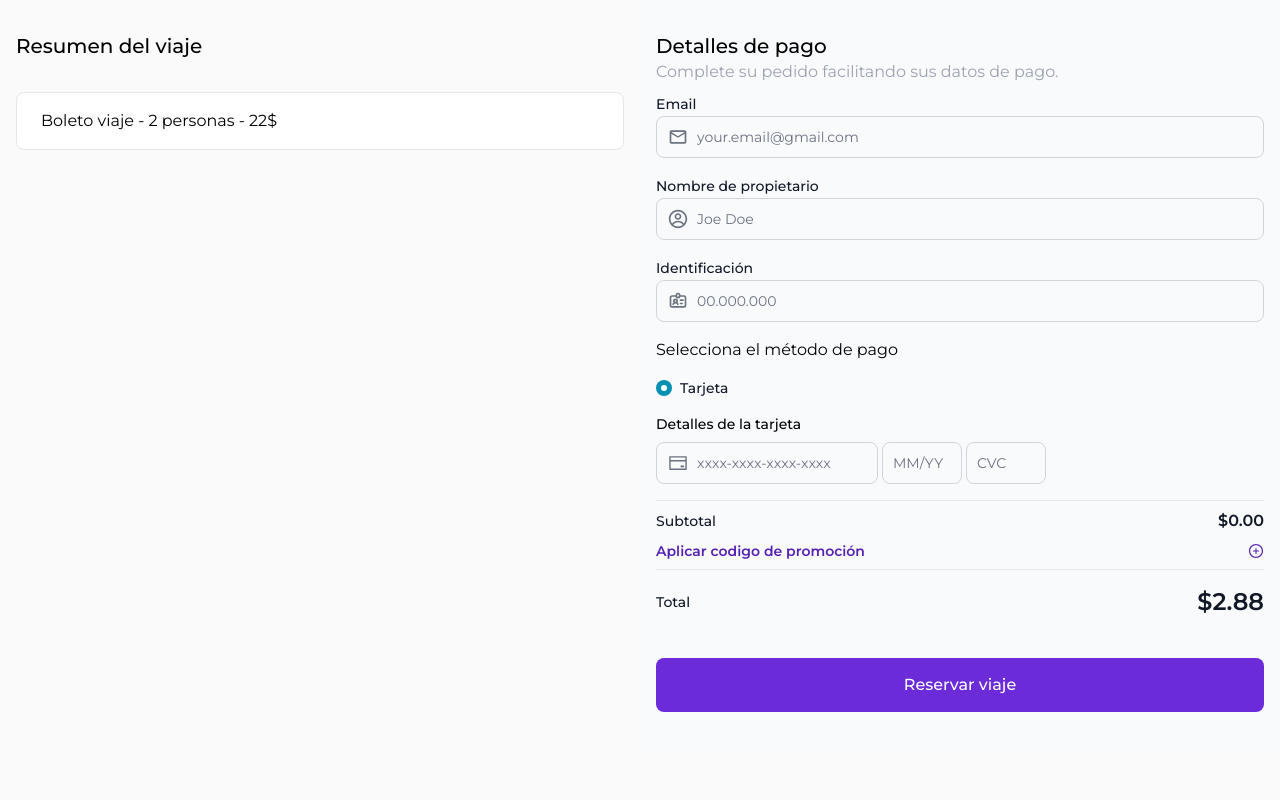
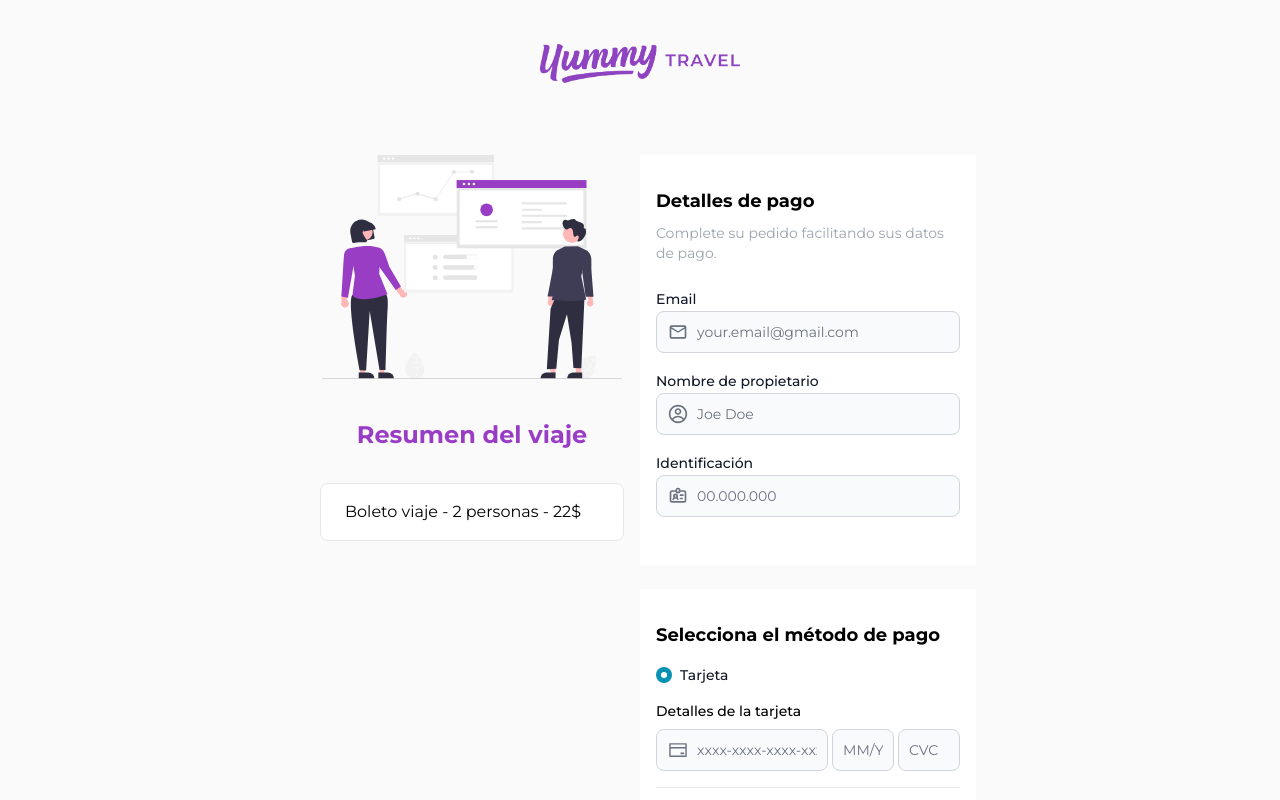
Before and after one commit to Michael-Liendo/yummy-travels, a React (Vite) app: page /checkout in a window 1280 px wide. Shown: the top 800 px of the page. Built offline with nearby package versions, Linux system fonts and the light colour scheme.

Commit message:
refactor(checkout): add main image, separe section by box, improve styles for boxes

```diff
--- a/src/routes/Checkout.tsx
+++ b/src/routes/Checkout.tsx
@@ -4,24 +4,36 @@ import { MdOutlineEmail } from "react-icons/md";
 import { AiOutlineCreditCard, AiOutlinePlusCircle } from "react-icons/ai";
 import { HiOutlineIdentification } from "react-icons/hi";
 import { useState } from "react";
+import { AppLayout } from "../layout";
+import resumeSvg from "../assets/resume.svg";
 
 export default function Checkout() {
-  const [paymentMethod, setPaymentMethod] = useState<'card' | 'pago-movil' | 'zelle'>('card')
+  const [paymentMethod, setPaymentMethod] = useState<
+    "card" | "pago-movil" | "zelle"
+  >("card");
   const [openModal, setOpenModal] = useState<string | undefined>();
 
-
-  const [total, setTotal] = useState(2.88)
+  const [total, setTotal] = useState(2.88);
   const props = { openModal, setOpenModal };
 
   function handleFieldSet(e: unknown) {
-    setPaymentMethod(e?.target?.value)
+    setPaymentMethod(e?.target?.value);
   }
 
+  // TODO!:
+
   return (
-    <>
+    <AppLayout>
       <div className=" grid lg:grid-cols-2">
         <div className="px-4 pt-8">
-          <p className="text-xl font-medium">Resumen del viaje</p>
+          <div className="w-[300px] m-auto">
+            <div>
+              <img src={resumeSvg} />
+            </div>
+          </div>
+          <p className="text-2xl font-bold text-primary text-center mt-10">
+            Resumen del viaje
+          </p>
 
           <div className="mt-8 space-y-3 rounded-lg overflow-y-scroll max-h-96 border bg-white px-2 py-4 sm:px-6">
             <div>
@@ -29,11 +41,15 @@ export default function Checkout() {
             </div>
           </div>
         </div>
-        <div className="mt-5 bg-gray-50 px-4 pt-8 lg:mt-0">
-          <p className="text-xl font-medium">Detalles de pago</p>
-          <p className="text-gray-400 mb-2">Complete su pedido facilitando sus datos de pago.</p>
-          <div className="space-y-4">
-            <div>
+
+        <div className="mt-5 pt-8 lg:mt-0">
+          <div className="bg-white px-4 py-8 mb-6">
+            <p className="text-lg font-bold mb-2">Detalles de pago</p>
+            <p className="text-gray-400 text-sm mb-6">
+              Complete su pedido facilitando sus datos de pago.
+            </p>
+            <div className="bg-white">
+              <div className="mb-4">
                 <Label htmlFor="email" className="mt-4 mb-2">
                   Email
                 </Label>
@@ -45,8 +61,7 @@ export default function Checkout() {
                   placeholder="your.email@gmail.com"
                 />
               </div>
-            <div>
-
+              <div className="mb-4">
                 <Label htmlFor="card-holder" className="mt-4 mb-2">
                   Nombre de propietario
                 </Label>
@@ -58,8 +73,7 @@ export default function Checkout() {
                   placeholder="Joe Doe"
                 />
               </div>
-            <div>
-
+              <div className="mb-4">
                 <Label htmlFor="card-holder" className="mt-4 mb-2">
                   Identificación
                 </Label>
@@ -71,15 +85,17 @@ export default function Checkout() {
                   placeholder="00.000.000"
                 />
               </div>
-
+            </div>
+          </div>
+          <div className="bg-white px-4 py-8">
+            <div className="space-y-4">
+              <div>
                 <fieldset
                   onClick={handleFieldSet}
                   className="flex max-w-md flex-col gap-4"
                   id="radio"
                 >
-              <legend className="my-4">
-                Selecciona el método de pago
-              </legend>
+                  <legend className="my-4 text-lg font-bold">Selecciona el método de pago</legend>
                   <div className="flex items-center gap-2">
                     <Radio
                       defaultChecked
@@ -87,8 +103,7 @@ export default function Checkout() {
                       name="countries"
                       value="card"
                     />
-                <Label htmlFor="card">
-                  Tarjeta</Label>
+                    <Label htmlFor="card">Tarjeta</Label>
                   </div>
                   {/* <div className="flex items-center gap-2">
               <Radio
@@ -120,12 +135,14 @@ export default function Checkout() {
                 Binance Pay
               </Label>
             </div> */}
-
                 </fieldset>
 
-            {paymentMethod == 'card' &&
+                {paymentMethod == "card" && (
                   <div>
-                <label htmlFor="card-no" className="mt-4 mb-2 block text-sm font-medium">
+                    <label
+                      htmlFor="card-no"
+                      className="mt-4 mb-2 block text-sm font-medium"
+                    >
                       Detalles de la tarjeta
                     </label>
                     <div className="flex space-x-1 text-primary">
@@ -146,34 +163,51 @@ export default function Checkout() {
                       <TextInput
                         type="text"
                         className="w-20"
-
                         name="credit-cvc"
                         placeholder="CVC"
                       />
                     </div>
-              </div>}
-
+                  </div>
+                )}
+              </div>
 
               {/* <!-- Total --> */}
               <div className="mt-6 border-t border-b py-2">
-              <div className="flex items-center justify-between">
+                <div className="flex items-center justify-between py-4">
                   <p className="text-sm font-medium text-gray-900">Subtotal</p>
                   <p className="font-semibold text-gray-900">$0.00</p>
                 </div>
-              <div onClick={() => props.setOpenModal('dismissible')} className="flex justify-between items-center mt-2"><p className="text-sm text-purple-800 font-semibold">Aplicar codigo de promoción</p><AiOutlinePlusCircle className="text-purple-800" /></div>
+                <div
+                  onClick={() => props.setOpenModal("dismissible")}
+                  className="flex justify-between items-center mt-4 mb-3"
+                >
+                  <p className="text-sm text-purple-800 font-semibold">
+                    Aplicar codigo de promoción
+                  </p>
+                  <AiOutlinePlusCircle className="text-purple-800" />
+                </div>
               </div>
               <div className="mt-6 flex items-center justify-between">
-              <p className="text-sm font-medium text-gray-900">Total</p>
-              <p className="text-2xl font-semibold text-gray-900">${total.toFixed(2)}</p>
+                <p className=" font-bold text-gray-900">Total</p>
+                <p className="text-2xl font-semibold text-gray-900">
+                  ${total.toFixed(2)}
+                </p>
               </div>
             </div>
+          </div>
+          <div className="px-4 pb-8">
             <Button color="purple" size="xl" className="w-full my-10">
               Reservar viaje
             </Button>
           </div>
         </div>
+      </div>
 
-      <Modal dismissible show={props.openModal === 'dismissible'} onClose={() => props.setOpenModal(undefined)}>
+      <Modal
+        dismissible
+        show={props.openModal === "dismissible"}
+        onClose={() => props.setOpenModal(undefined)}
+      >
         <Modal.Header>Codigo de promoción</Modal.Header>
         <Modal.Body>
           <div className="mb-4">
@@ -182,11 +216,17 @@ export default function Checkout() {
             </div>
             <TextInput id="cupon" placeholder="XXXXX" required />
           </div>
-          <Button className="text-primary" onClick={() => { props.setOpenModal(undefined); setTotal(total * 0.90) }}>Añadir</Button>
+          <Button
+            className="text-primary"
+            onClick={() => {
+              props.setOpenModal(undefined);
+              setTotal(total * 0.9);
+            }}
+          >
+            Añadir
+          </Button>
         </Modal.Body>
-
       </Modal>
-
-    </>
-  )
+    </AppLayout>
+  );
 }
```
Also changed, not shown: src/assets/resume.svg (added). Lines whose indentation alone changed are shown as unchanged.
